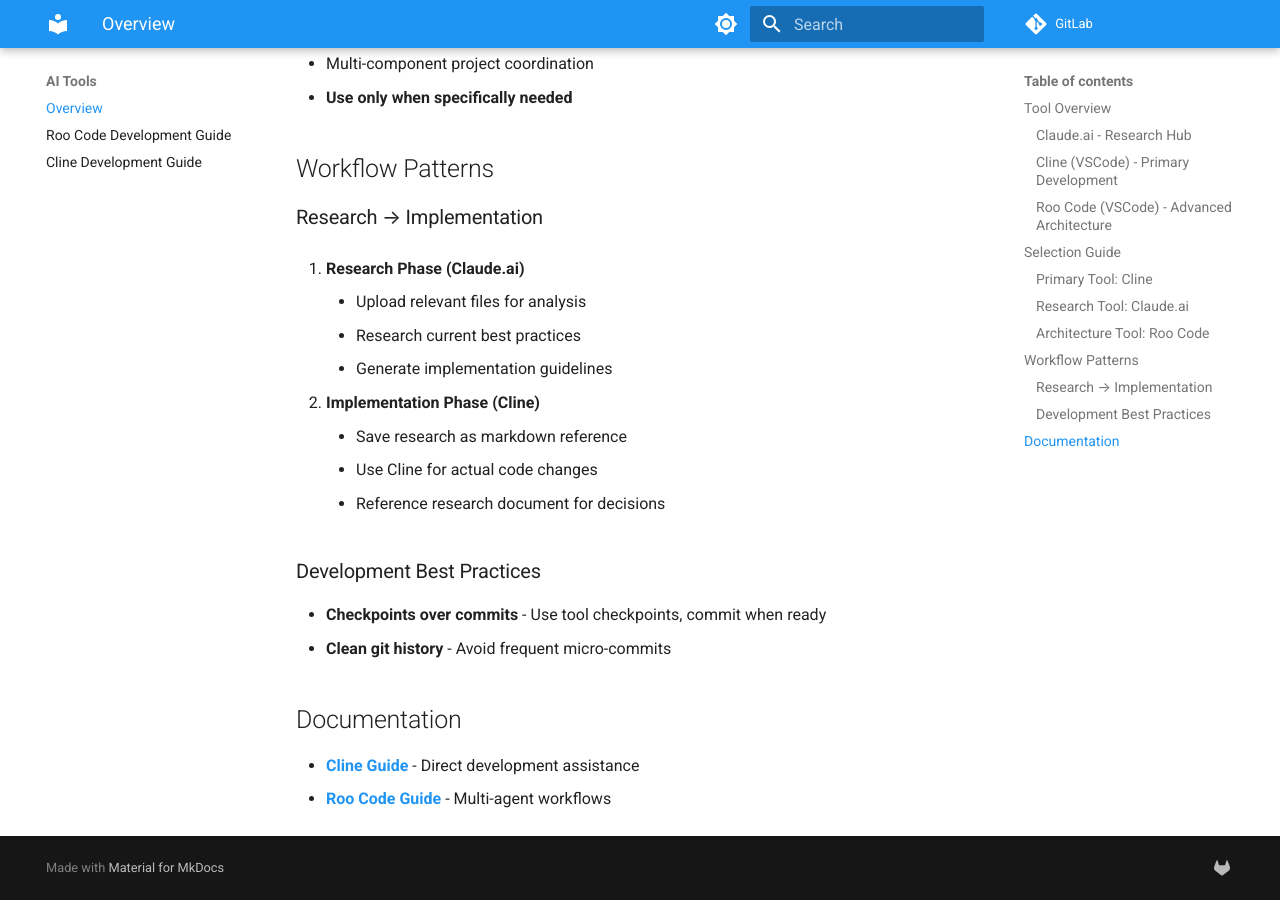
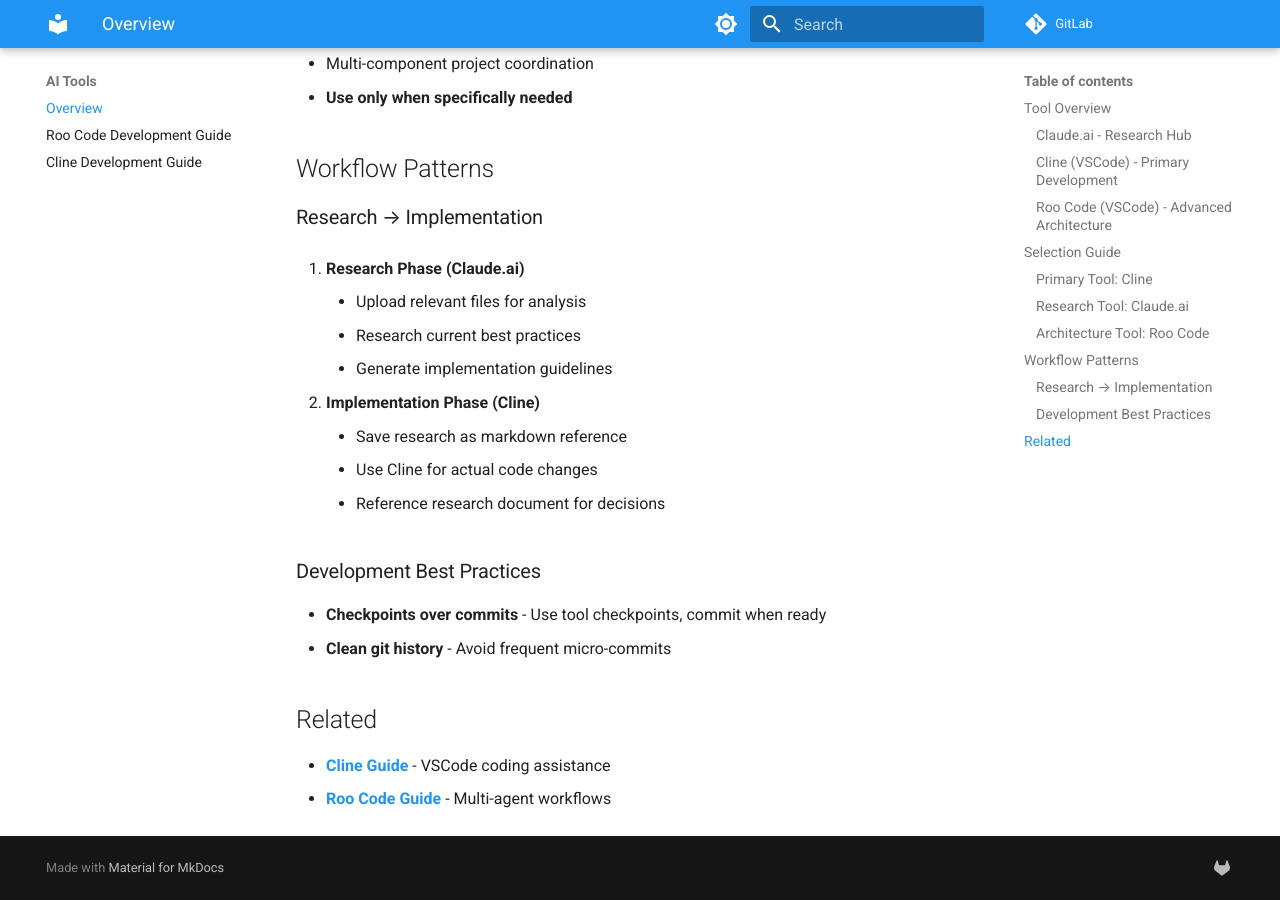
Before and after one commit to boost-edu-tools/gitinspectorgui, an MkDocs documentation site: the page built from docs/ai-tools/overview.md, in a window 1280 px wide and 900 px high, scrolled down 1386 px. Built offline with MkDocs 1.6.1 and Material for MkDocs 9.7.7, drawn with Linux system fonts in a browser that asks for light colours; comment, search, counter and statistics services are not loaded.

Commit message:
docs: add Related sections to AI tools documentation

```diff
--- a/docs/ai-tools/overview.md
+++ b/docs/ai-tools/overview.md
@@ -65,7 +65,7 @@
 -   **Checkpoints over commits** - Use tool checkpoints, commit when ready
 -   **Clean git history** - Avoid frequent micro-commits
 
-## Documentation
+## Related
 
--   **[Cline Guide](cline-guide.md)** - Direct development assistance
+-   **[Cline Guide](cline-guide.md)** - VSCode coding assistance
 -   **[Roo Code Guide](roo-code-guide.md)** - Multi-agent workflows
```
Also changed, not shown: docs/ai-tools/cline-guide.md (+5 -0 lines), docs/ai-tools/roo-code-guide.md (+5 -0 lines).
